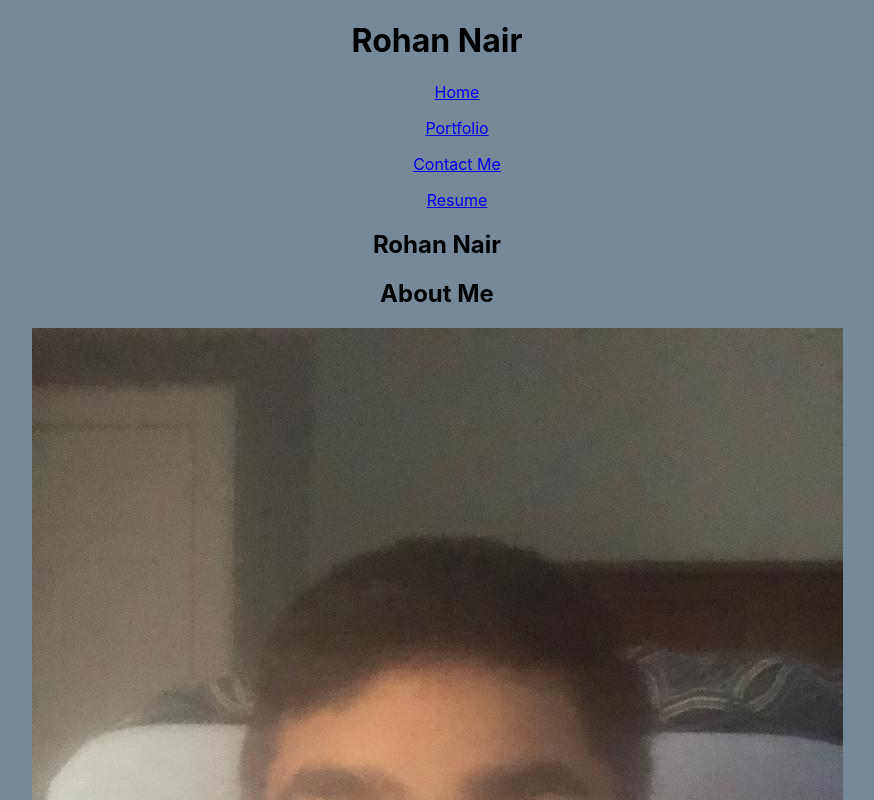
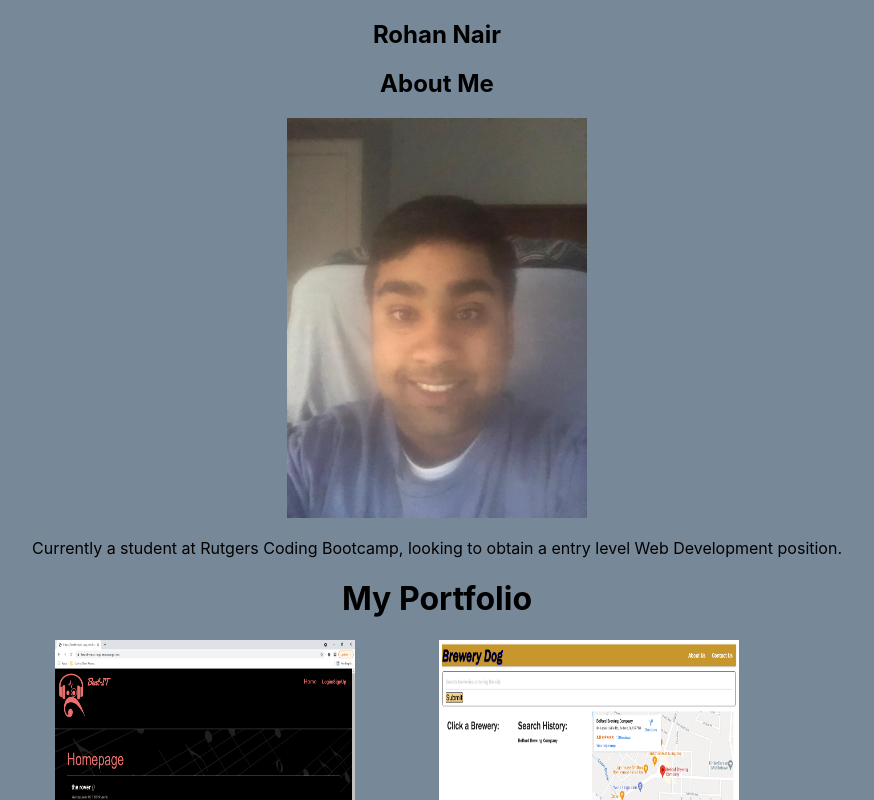
Before and after one commit to rohannj1993/Reactportfolio, a React (Create React App) app: page / in a window 1280 px wide. Shown: the top 800 px of the page, without its empty margins (203-1077 px from the left). Built offline with nearby package versions, Linux system fonts and the light colour scheme.

Commit message:
adjusted headshot height

```diff
--- a/src/App.css
+++ b/src/App.css
@@ -78,3 +78,8 @@
     z-index: 999;
     margin-right: 400px;
 }
+
+.headshot{
+  height: 400px;
+  width: 300px;
+}
--- a/src/App.js
+++ b/src/App.js
@@ -3,13 +3,13 @@ import './App.css';
 import Nav from "./components/navbar"
 import Footer from "./components/Footer"
 import Home from "./components/Home"
-import About from "./components/portfolio"
+import Portfolio from "./components/portfolio"
 import Contact from './components/Contact';
 import Resume from "./components/Resume"
 function App() {
   return (
     <div className="App">
-      <Nav/>
+      {/* <Nav/> */}
       {/* <header className="App-header">
         <img src={logo} className="App-logo" alt="logo" />
 
@@ -23,7 +23,7 @@ function App() {
         </a>
       </header> */}
       <Home/>
-      <About/>
+      <Portfolio/>
       <Contact/>
       <Resume/>
 
--- a/src/components/Home.js
+++ b/src/components/Home.js
@@ -5,7 +5,7 @@ return(
   <div>
    <h2>Rohan Nair</h2>
    <h2>About Me </h2>
-   <img src ={me} alt="me"/>
+   <img class="headshot"src ={me} alt="me"/>
 
    <p>
    Currently a student at Rutgers Coding Bootcamp, looking to obtain a entry level Web Development position.
--- a/src/components/portfolio.js
+++ b/src/components/portfolio.js
@@ -6,7 +6,7 @@ import Tracker from "./Assets/EmployeeTracker.png"
 import NoSql from "./Assets/NoSql.png"
 import Component from "./Assets/Component.png"
 import {Row} from "reactstrap"
-function About() {
+function Portfolio() {
     return (
         <div>
         <h1>My Portfolio</h1>
@@ -26,4 +26,4 @@ function About() {
       </div>
     )
 }
-export default About
+export default Portfolio
```
